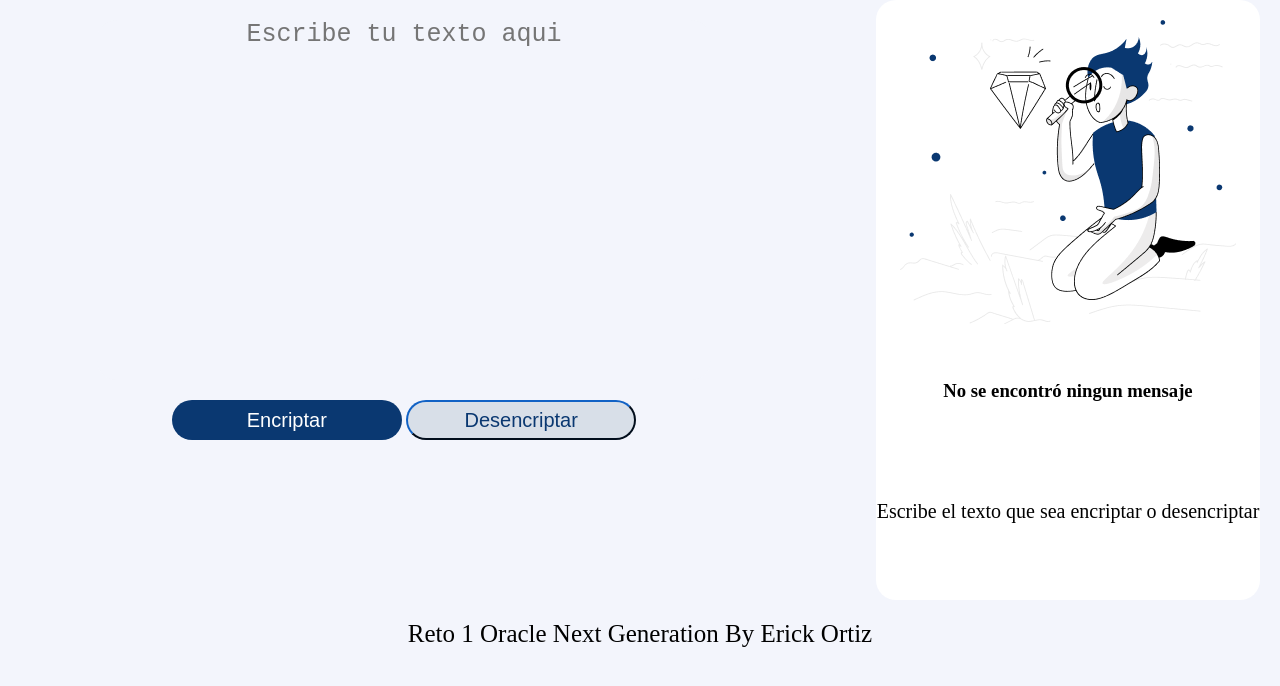
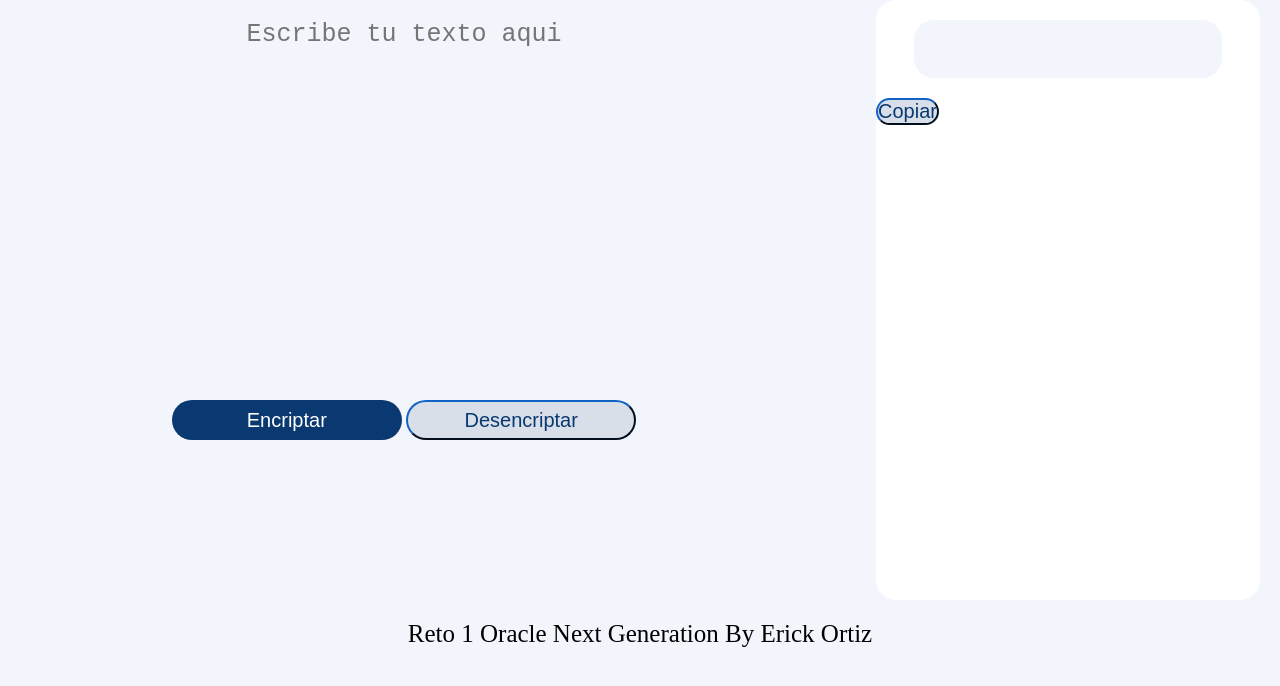
Before and after one commit to ErickOrtiz0298/Encriptador_Texto_AluraChallenge, a plain HTML site: page index.html in a window 1280 px wide. Both pictures are taken after a click on the button "Encriptar". Shown: the part 60-746 px from the top of the page. Drawn offline with Linux system fonts and the light colour scheme.

Commit message:
funcionalidad completa

```diff
--- a/index.html
+++ b/index.html
@@ -20,21 +20,30 @@
     <main>
 
         <section class="seccion_1">
-            <textarea class="textarea" placeholder="Escribe tu texto aqui"></textarea>
+            <textarea class="textarea" placeholder="Escribe tu texto aqui"id="textoEncriptado"></textarea>
                 <div class="contenedor_botones">
                     <input type="button"class="boton_encriptar" value="Encriptar"></input>
                     <input type="button"class="boton_desencriptar" value="Desencriptar"></input>
                 </div>
         </section>
         <section class="seccion_2">
-            <div class="contenedor_imagen">
-                <img src="/imagenes/Muñeco.png" alt="Muñeco">
+            <div class="ocultar" id="ocultar">
+                <div class="contenedor_imagen" id="imagen_munieco">
+                    <img src="/imagenes/Muñeco.png" alt="Muñeco">
+                </div>
+                <div class="contenedor_subtitulo"id="contenedor_subtitulo">
+                    <h3>No se encontró ningun mensaje</h3>
+                </div>
+                <div class="contenedor_parrafo" id="contenedor_parrafo">
+                    <p>Escribe el texto que sea encriptar o desencriptar</p>
+                </div>
             </div>
-            <div class="contenedor_subtitulo">
-                <h3>No se encontró ningun mensaje</h3>
+            <div class="textoDesencriptado" >
+                <textarea class="textarea" id="textoDesencriptado"></textarea>
             </div>
-            <div class="contenedor_parrafo">
-                <p>Escribe el texto que sea encriptar o desencriptar</p>
+
+            <div class="contenedor_botones">
+                <input type="button"class="boton_copiar" id="boton_copiar" value="Copiar"></input>
             </div>
         </section>
 
@@ -46,13 +55,13 @@
 
 </body>
 <script>
-    var btn = document.querySelector("#botonEncriptado");
+    var btn = document.querySelector(".boton_encriptar");
     btn.onclick = encriptar;
 
-    var btn2 = document.querySelector("#botonDesencriptado");
+    var btn2 = document.querySelector(".boton_desencriptar");
     btn2.onclick = desencriptar;
 
-    var btn3 = document.querySelector("#botonCopiar");
+    var btn3 = document.querySelector(".boton_copiar");
     btn3.onclick = copiar;
 </script>
 
--- a/index.js
+++ b/index.js
@@ -10,11 +10,17 @@ function encriptar(){
     var textoEncriptado = textoEncriptado.replace(/a/img,"ai");
     var textoEncriptado = textoEncriptado.replace(/u/img,"ufat");
 
+    console.log(textoEncriptado);
+
     document.getElementById("textoDesencriptado").innerHTML = textoEncriptado;
 
-    document.getElementById("botonCopiar").style.display = "show";
+    document.getElementById("ocultar").style.display="none";
 
-    document.getElementById("botonCopiar").style.display = "inherit";
+    document.getElementById("textoDesencriptado").style.display="show";
+    document.getElementById("boton_copiar").style.display = "show";
+
+    document.getElementById("textoDesencriptado").style.display="inherit";
+    document.getElementById("boton_copiar").style.display = "inherit";
 
 }
 
--- a/style.css
+++ b/style.css
@@ -108,6 +108,15 @@ section{
     cursor: pointer;
 }
 
+.boton_copiar{
+    background-color: #D8DFE8;
+    color: #0A3871;
+    font-size: 20px;
+    border-radius: 20px;
+    border-color: #0A3871;
+    cursor: pointer;
+}
+
 footer{
     font-size: 25px;
     text-align: center;
@@ -115,3 +124,11 @@ footer{
     padding-top: 20px;
     box-sizing:border-box ;
 }
+
+#boton_copiar{
+    display: none;
+}
+
+#textoDesencriptado{
+    display: none;
+}
```
